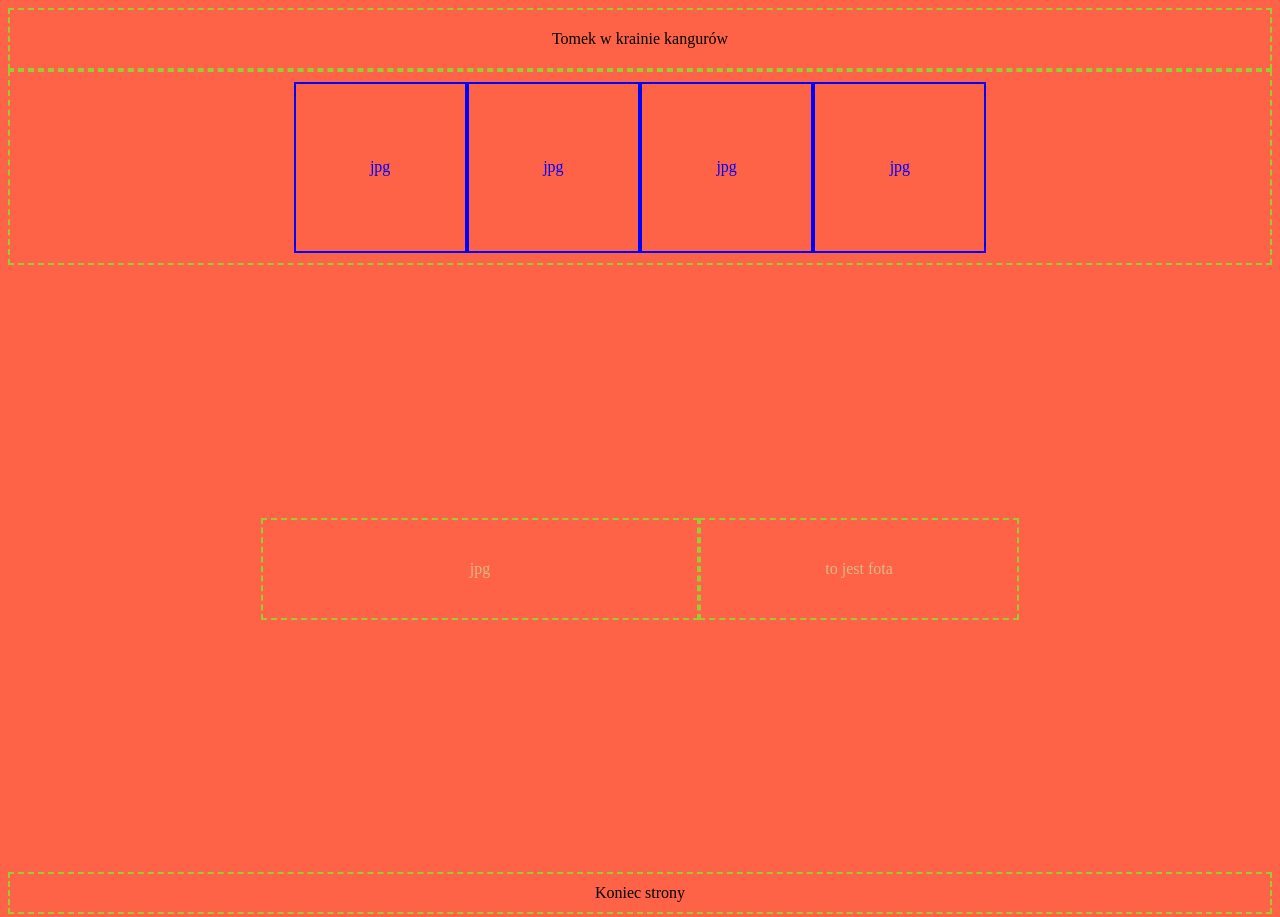
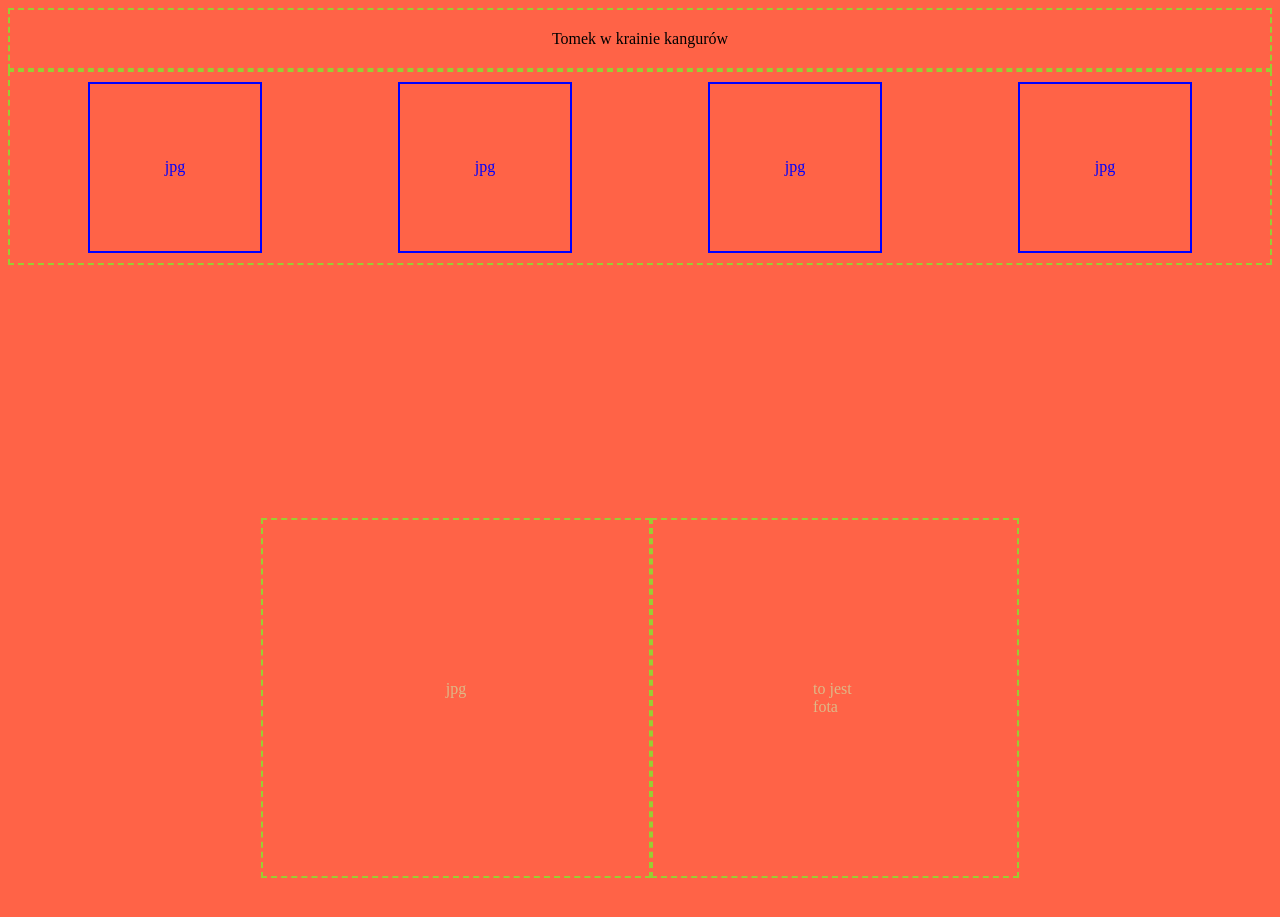
Before and after one commit to zby-stronka/zby-stronka.github.io, a plain HTML site: page lekcja2.html in a window 1280 px wide. Shown: the top 917 px of the page. Drawn offline with Linux system fonts and the light colour scheme.

Commit message:
Add files via upload

```diff
--- a/style.css
+++ b/style.css
@@ -12,8 +12,7 @@ div{
 .srodek1{
 padding: 10px;
 display: flex;
-justify-content: center;
-
+justify-content:space-around
 }
 .jpg{
     padding: 6%;
@@ -36,7 +35,7 @@ justify-content: space-around;
 
 }
 .srodek2 div{
-    padding: 40px;
+    padding: 160px;
 display: flex;
 color: burlywood;
 justify-content: center;
```
